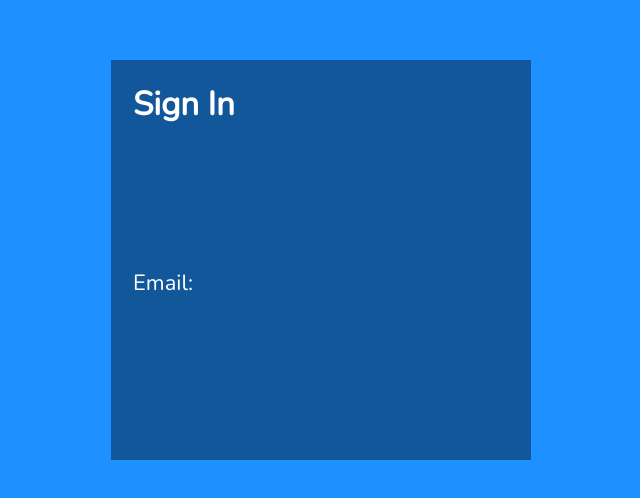
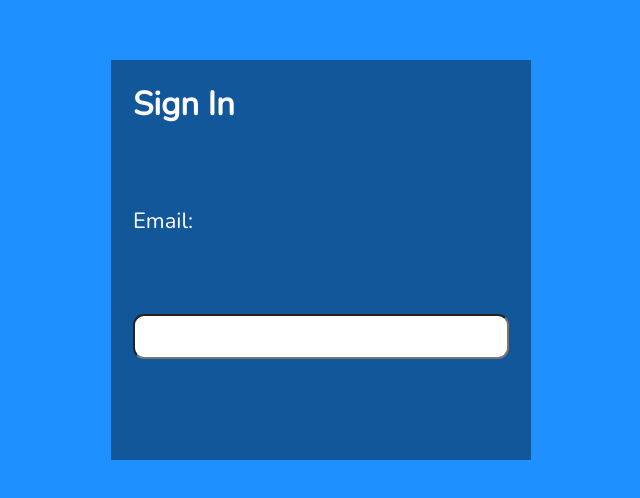
Before and after one commit to MarcinProgramista/notes_frontend, a React (Vite) app: page / in a window 1280 px wide. Shown: the part 140-638 px from the top of the page, without its empty margins (319-959 px from the left). Built offline with nearby package versions, Linux system fonts and the light colour scheme.

Commit message:
Add input for email to Login.jsx

```diff
--- a/src/components/Login/Login.jsx
+++ b/src/components/Login/Login.jsx
@@ -6,6 +6,14 @@ import FormWrapperRegisterLogin from "../FormWrapperRegisterLogin/FormWrapperReg
 
 const LabelWrapper = styled.label`
   margin-top: 1rem;
+`;
+
+const StyledInput = styled.input`
+  margin-top: 1rem;
+  font-family: "Nunito", sans-serif;
+  font-size: 22px;
+  padding: 0.25rem;
+  border-radius: 0.5rem;
 `;
 
 const Login = () => {
@@ -29,6 +37,15 @@ const Login = () => {
       <h1>Sign In</h1>
       <FormWrapperRegisterLogin>
         <LabelWrapper htmlFor="email">Email:</LabelWrapper>
+        <StyledInput
+          type="email"
+          id="email"
+          ref={userRef}
+          autoComplete="off"
+          onChange={(e) => setEmail(e.target.value)}
+          value={email}
+          required
+        />
       </FormWrapperRegisterLogin>
     </SectionWrapper>
   );
```
